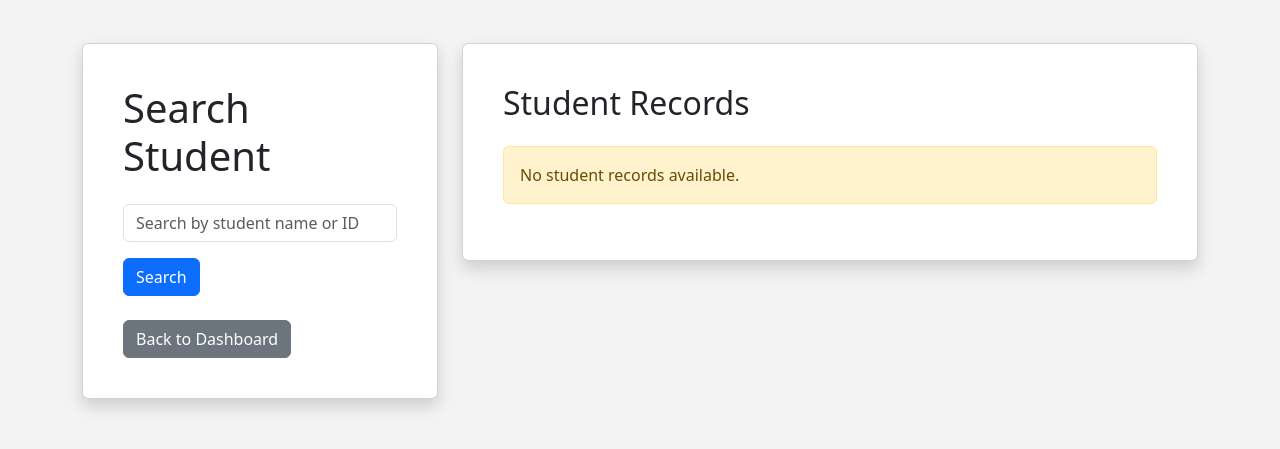
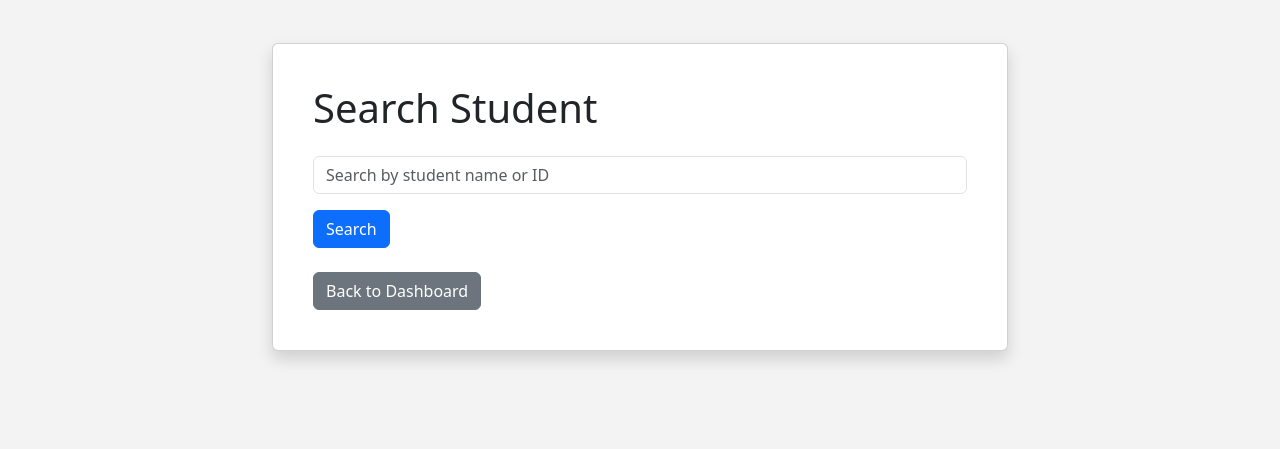
Before and after one commit to rshaz2713/CampusBridge, a Django app: page /dashboard/search-student/ in a window 1280 px wide. Shown: the part 75-524 px from the top of the page. Run offline with Django 4.2, Linux system fonts and the light colour scheme; the visitor is signed in with stand-in values (Sample User, id 1); data comes from the database, SQL or seed files in the repository; data that the repository does not hold is empty.

Commit message:
BUG: Fix redundant displays for querying students

```diff
--- a/templates/dashboard/professor_search.html
+++ b/templates/dashboard/professor_search.html
@@ -3,10 +3,9 @@
 {% block title %}Search Student | CampusBridge{% endblock %}
 
 {% block content %}
-<div class="row">
-    <!-- Left side: search card -->
-    <div class="col-lg-4 mb-4">
-        <div class="card shadow p-4 h-100">
+<div class="row justify-content-center">
+    <div class="col-lg-8">
+        <div class="card shadow p-4">
             <div class="card-body">
                 <h1 class="mb-4">Search Student</h1>
 
@@ -25,7 +24,7 @@
 
                 {% if query %}
                     <hr class="my-4">
-                    <h4 class="mb-3">Search Result</h4>
+                    <h4 class="mb-3">Search Results</h4>
 
                     {% if search_results %}
                         {% for student in search_results %}
@@ -48,39 +47,5 @@
             </div>
         </div>
     </div>
-
-    <!-- Right side: always show full table -->
-    <div class="col-lg-8">
-        <div class="card shadow p-4">
-            <div class="card-body">
-                <h2 class="mb-4">Student Records</h2>
-
-                {% if all_students %}
-                    <table class="table table-bordered table-hover">
-                        <thead>
-                            <tr>
-                                <th>Name</th>
-                                <th>Student ID</th>
-                                <th>Email</th>
-                            </tr>
-                        </thead>
-                        <tbody>
-                            {% for student in all_students %}
-                            <tr>
-                                <td>{{ student.full_name }}</td>
-                                <td>{{ student.student_id }}</td>
-                                <td>{{ student.email }}</td>
-                            </tr>
-                            {% endfor %}
-                        </tbody>
-                    </table>
-                {% else %}
-                    <div class="alert alert-warning">
-                        No student records available.
-                    </div>
-                {% endif %}
-            </div>
-        </div>
-    </div>
 </div>
 {% endblock %}
```
